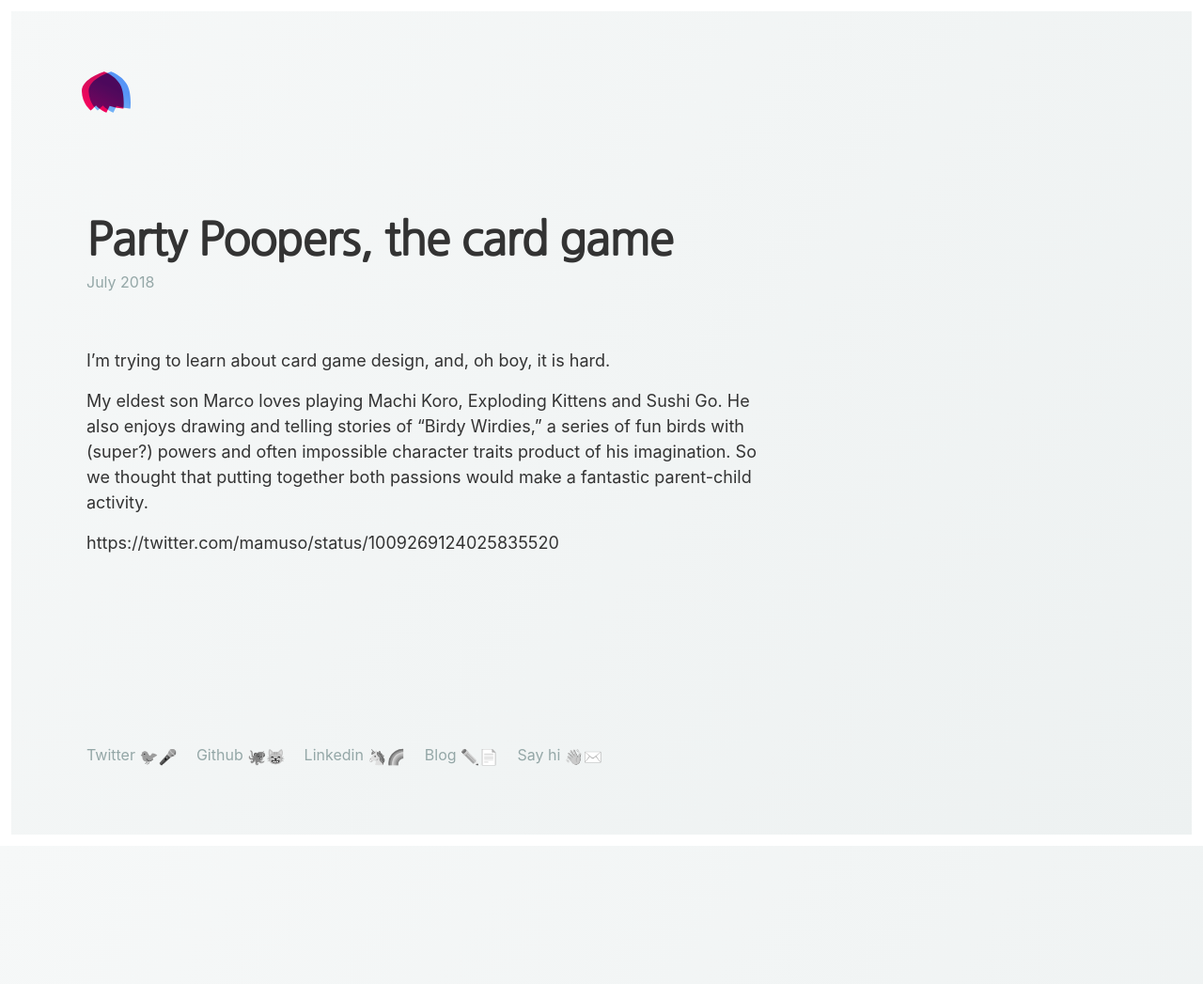
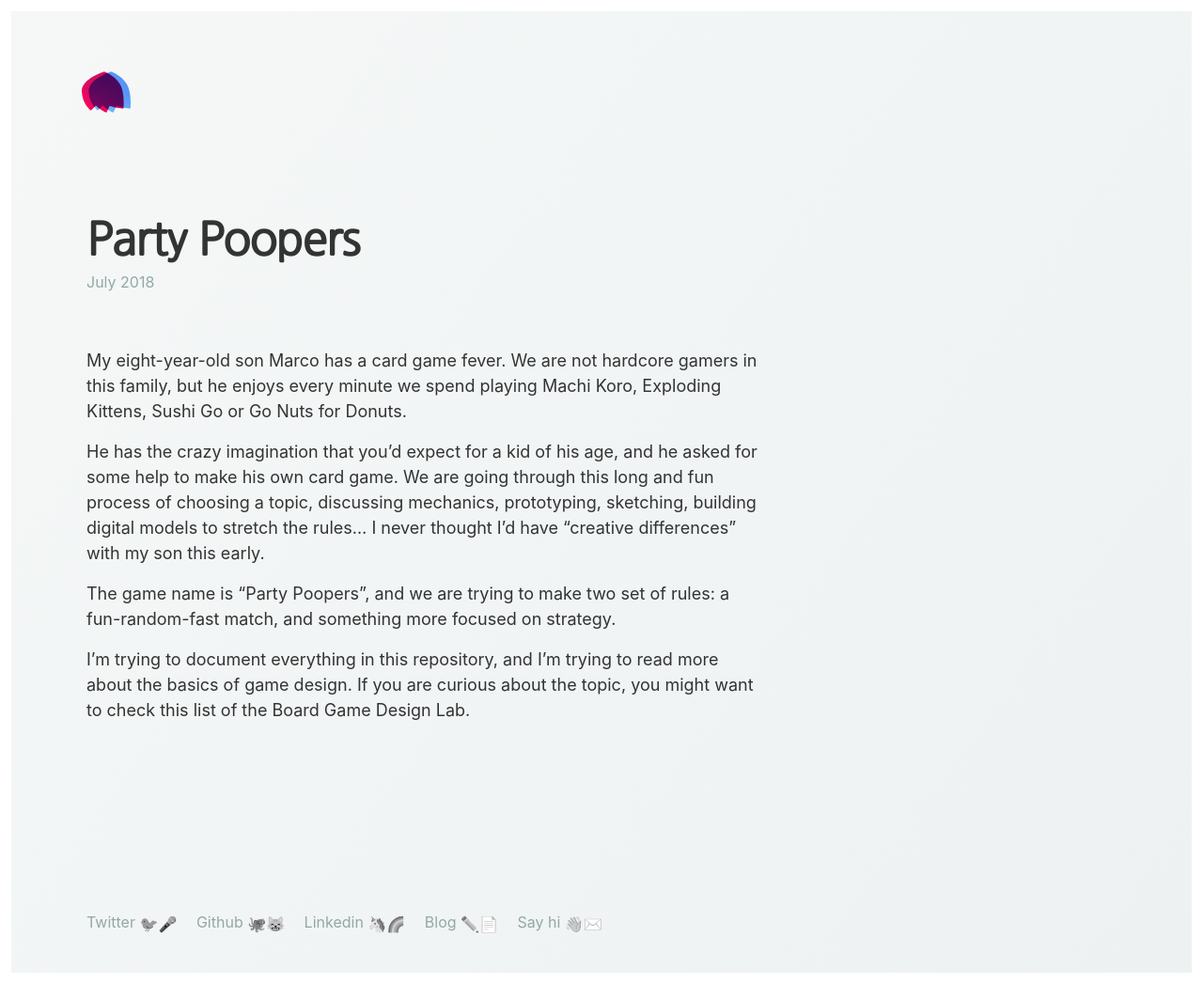
Before and after one commit to mamuso/mamuso.net, a Jekyll site: the page built from _posts/2018-07-16-party-poopers.markdown, in a window 1280 px wide. Shown: the whole page at 94% size. Built offline with Jekyll 4.4.1, drawn with Linux system fonts in a browser that asks for light colours; before the commit the page ends 900 px from its top, so only the background shows below that.

Commit message:
Updating the party poopers text

```diff
--- a/_posts/2018-07-16-party-poopers.markdown
+++ b/_posts/2018-07-16-party-poopers.markdown
@@ -1,11 +1,13 @@
 ---
 layout: post
-title:  "Party Poopers, the card game"
+title:  "Party Poopers"
 emoji: 🐧
 date:   2018-07-16
 ---
-I'm trying to learn about card game design, and, oh boy, it is hard.
+My eight-year-old son Marco has a card game fever. We are not hardcore gamers in this family, but he enjoys every minute we spend playing Machi Koro, Exploding Kittens, Sushi Go or Go Nuts for Donuts.
 
-My eldest son Marco loves playing  Machi Koro, Exploding Kittens and Sushi Go. He also enjoys drawing and telling stories of "Birdy Wirdies," a series of fun birds with (super?) powers and often impossible character traits product of his imagination. So we thought that putting together both passions would make a fantastic parent-child activity.
+He has the crazy imagination that you'd expect for a kid of his age, and he asked for some help to make his own card game. We are going through this long and fun process of choosing a topic, discussing mechanics,  prototyping, sketching, building digital models to stretch the rules... I never thought I'd have "creative differences" with my son this early.
 
-https://twitter.com/mamuso/status/1009269124025835520
+The game name is "Party Poopers", and we are trying to make two set of rules: a fun-random-fast match, and something more focused on strategy.
+
+I'm trying to document everything in this repository, and I'm trying to read more about the basics of game design. If you are curious about the topic, you might want to check this list of the Board Game Design Lab.
```
